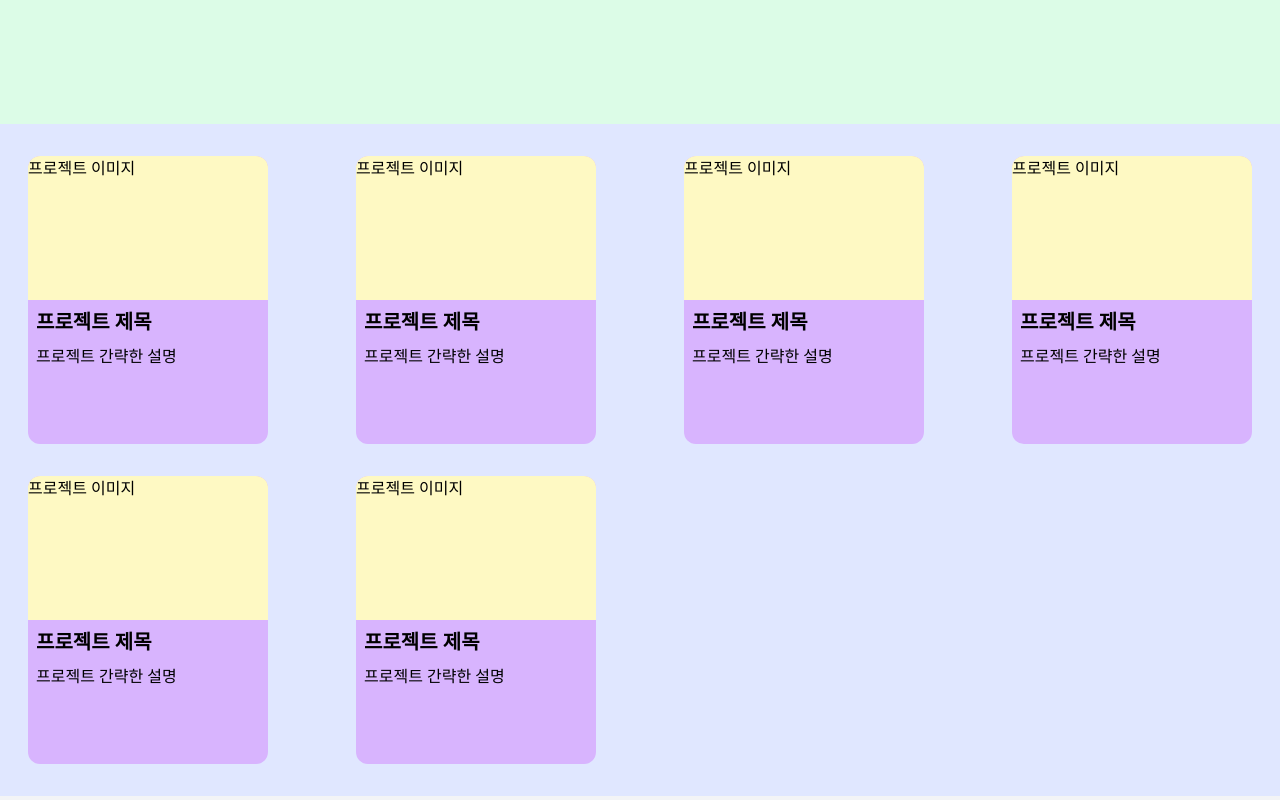
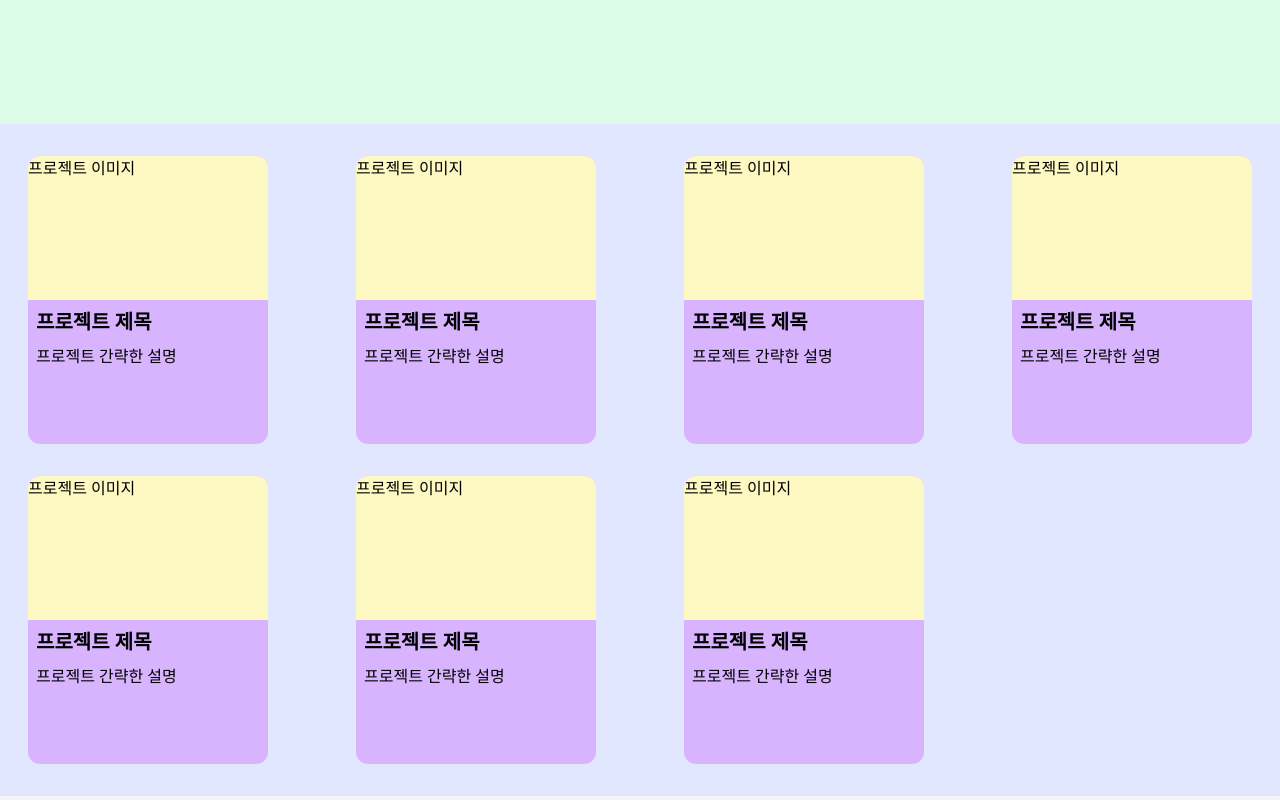
Before and after one commit to jaewoo-ahn/my-dapp-project, a React (Create React App) app: page / in a window 1280 px wide. Shown: the part 340-1140 px from the top of the page. Built offline with nearby package versions, Linux system fonts and the light colour scheme.

Commit message:
feat : divide

```diff
--- a/src/App.jsx
+++ b/src/App.jsx
@@ -1,11 +1,10 @@
-import {Main, Footer, Header} from "./components/index";
+import {Main, Footer, Header} from "./Sections/index";
 
 function App() {
   return (
     <div className="bg-red-100 min-h-screen">
       <Header />
       <Main />
-
       <Footer />
     </div>
   );
--- /dev/null
+++ b/src/Sections/Main/Main.jsx
@@ -0,0 +1,21 @@
+import {PortfolioCard, Introduce, Contact} from "../../Components/index";
+
+const Footer = () => {
+  return (
+    <main>
+      <Introduce />
+      <ul className="bg-indigo-100 max-w-screen-xl mx-auto grid grid-cols-1 sm:grid-cols-2 md:grid-cols-3 lg:grid-cols-4 justify-items-center gap-8 py-8">
+        <PortfolioCard />
+        <PortfolioCard />
+        <PortfolioCard />
+        <PortfolioCard />
+        <PortfolioCard />
+        <PortfolioCard />
+        <PortfolioCard />
+      </ul>
+      <Contact />
+    </main>
+  );
+};
+
+export default Footer;
--- /dev/null
+++ b/src/Sections/index.js
@@ -0,0 +1,3 @@
+export {default as Footer} from "./Footer/Footer";
+export {default as Header} from "./Header/Header";
+export {default as Main} from "./Main/Main";
--- /dev/null
+++ b/src/components/Introduce.jsx
@@ -0,0 +1,9 @@
+const Introduce = () => {
+  return (
+    <div className="bg-green-100 max-w-screen-xl mx-auto  h-96 flex justify-center items-center">
+      여기에 나를 소개하는 내용을 적으면 됩니다
+    </div>
+  );
+};
+
+export default Introduce;
--- a/src/components/Main/Main.jsx
+++ /dev/null
@@ -1,58 +0,0 @@
-const Footer = () => {
-  return (
-    <main>
-      <div className="bg-green-100 max-w-screen-xl mx-auto  h-96 flex justify-center items-center">
-        여기에 나를 소개하는 내용을 적으면 됩니다
-      </div>
-      <ul className="bg-indigo-100 max-w-screen-xl mx-auto grid grid-cols-1 sm:grid-cols-2 md:grid-cols-3 lg:grid-cols-4 justify-items-center gap-8 py-8">
-        <li className="bg-purple-300 w-60 h-72 rounded-xl">
-          <div className="bg-yellow-100 w-full h-1/2 object-cover rounded-t-xl">
-            프로젝트 이미지
-          </div>
-          <div className="text-xl font-bold mt-2 mx-2">프로젝트 제목</div>
-          <div className="mt-2 mx-2 ">프로젝트 간략한 설명</div>
-        </li>
-        <li className="bg-purple-300 w-60 h-72 rounded-xl">
-          <div className="bg-yellow-100 w-full h-1/2 object-cover rounded-t-xl">
-            프로젝트 이미지
-          </div>
-          <div className="text-xl font-bold mt-2 mx-2">프로젝트 제목</div>
-          <div className="mt-2 mx-2 ">프로젝트 간략한 설명</div>
-        </li>
-        <li className="bg-purple-300 w-60 h-72 rounded-xl">
-          <div className="bg-yellow-100 w-full h-1/2 object-cover rounded-t-xl">
-            프로젝트 이미지
-          </div>
-          <div className="text-xl font-bold mt-2 mx-2">프로젝트 제목</div>
-          <div className="mt-2 mx-2 ">프로젝트 간략한 설명</div>
-        </li>
-        <li className="bg-purple-300 w-60 h-72 rounded-xl">
-          <div className="bg-yellow-100 w-full h-1/2 object-cover rounded-t-xl">
-            프로젝트 이미지
-          </div>
-          <div className="text-xl font-bold mt-2 mx-2">프로젝트 제목</div>
-          <div className="mt-2 mx-2 ">프로젝트 간략한 설명</div>
-        </li>
-        <li className="bg-purple-300 w-60 h-72 rounded-xl">
-          <div className="bg-yellow-100 w-full h-1/2 object-cover rounded-t-xl">
-            프로젝트 이미지
-          </div>
-          <div className="text-xl font-bold mt-2 mx-2">프로젝트 제목</div>
-          <div className="mt-2 mx-2 ">프로젝트 간략한 설명</div>
-        </li>
-        <li className="bg-purple-300 w-60 h-72 rounded-xl">
-          <div className="bg-yellow-100 w-full h-1/2 object-cover rounded-t-xl">
-            프로젝트 이미지
-          </div>
-          <div className="text-xl font-bold mt-2 mx-2">프로젝트 제목</div>
-          <div className="mt-2 mx-2 ">프로젝트 간략한 설명</div>
-        </li>
-      </ul>
-      <div className="bg-gray-100 max-w-screen-xl mx-auto h-96 flex justify-center items-center">
-        내 연락처
-      </div>
-    </main>
-  );
-};
-
-export default Footer;
--- /dev/null
+++ b/src/components/PortfolioCard.jsx
@@ -0,0 +1,13 @@
+const PortfolioCard = () => {
+  return (
+    <li className="bg-purple-300 w-60 h-72 rounded-xl">
+      <div className="bg-yellow-100 w-full h-1/2 object-cover rounded-t-xl">
+        프로젝트 이미지
+      </div>
+      <div className="text-xl font-bold mt-2 mx-2">프로젝트 제목</div>
+      <div className="mt-2 mx-2 ">프로젝트 간략한 설명</div>
+    </li>
+  );
+};
+
+export default PortfolioCard;
--- /dev/null
+++ b/src/components/contact.jsx
@@ -0,0 +1,9 @@
+const Contact = () => {
+  return (
+    <div className="bg-gray-100 max-w-screen-xl mx-auto h-96 flex justify-center items-center">
+      내 연락처
+    </div>
+  );
+};
+
+export default Contact;
--- a/src/components/index.js
+++ b/src/components/index.js
@@ -1,3 +1,3 @@
-export {default as Footer} from "./Footer/Footer";
-export {default as Header} from "./Header/Header";
-export {default as Main} from "./Main/Main";
+export {default as PortfolioCard} from "./PortfolioCard";
+export {default as Introduce} from "./Introduce";
+export {default as Contact} from "./contact";
```
Also changed, not shown: src/Sections/Footer/Footer.jsx (renamed from src/components/Footer/Footer.jsx), src/Sections/Header/Header.jsx (renamed from src/components/Header/Header.jsx).
